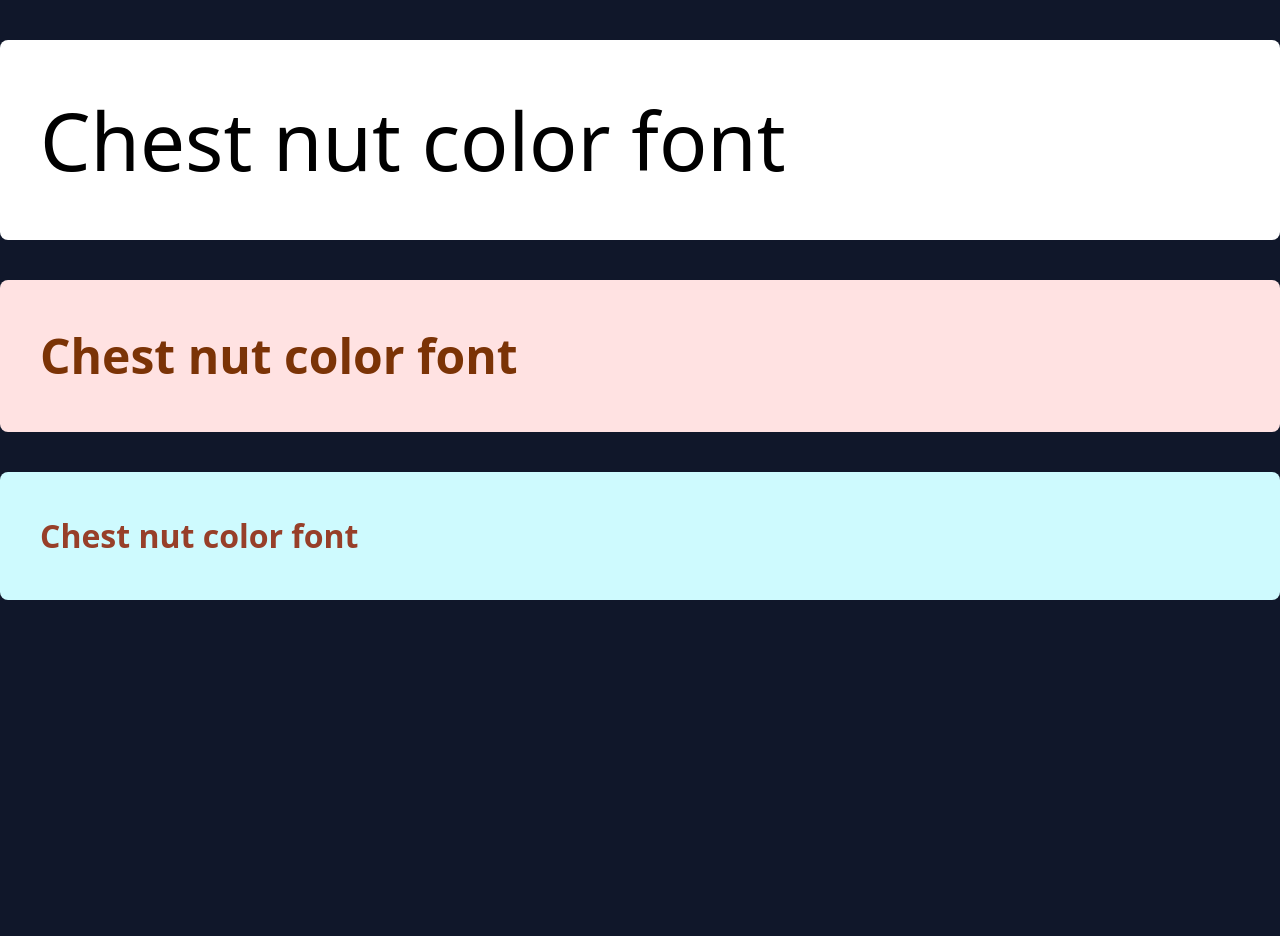
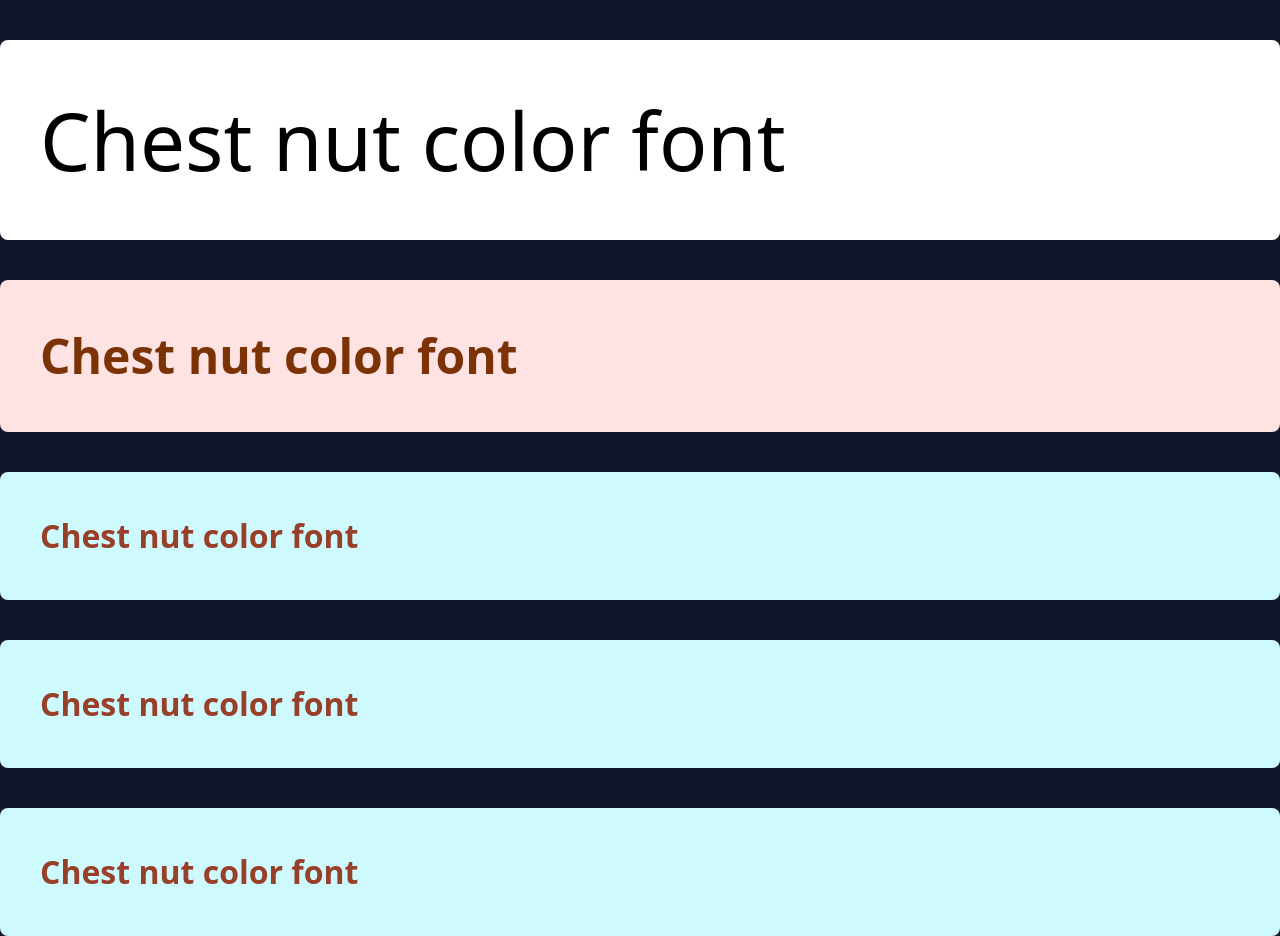
Before and after one commit to Wondr-design/sacred-black-tattoo, a React (Vite) app: page / in a window 1280 px wide. Before the commit the page ends 800 px from the top, so only its background shows below. Built offline with nearby package versions, Linux system fonts and the light colour scheme.

Commit message:
Main second

```diff
--- a/src/App.jsx
+++ b/src/App.jsx
@@ -5,6 +5,8 @@ const App = () => {
         <div className="">
           <h1 className="card selection:bg-amber-300 selection:text-amber-700">Chest nut color font </h1>
           <h2 className="card2">Chest nut color font </h2>
+          <h3 className="card3">Chest nut color font </h3>
+          <h3 className="card3">Chest nut color font </h3>
           <h3 className="card3">Chest nut color font </h3>
         </div>
 
```
